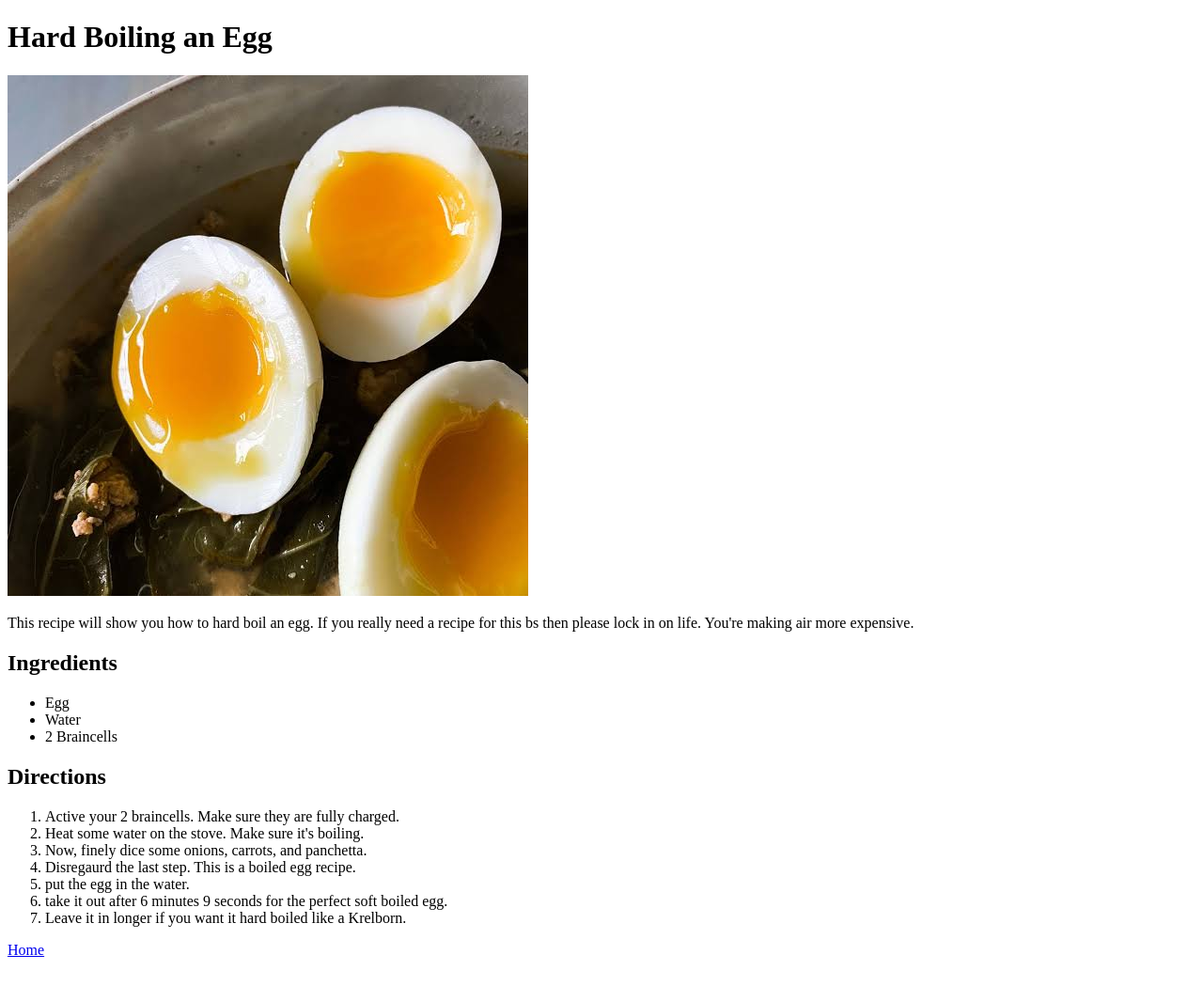
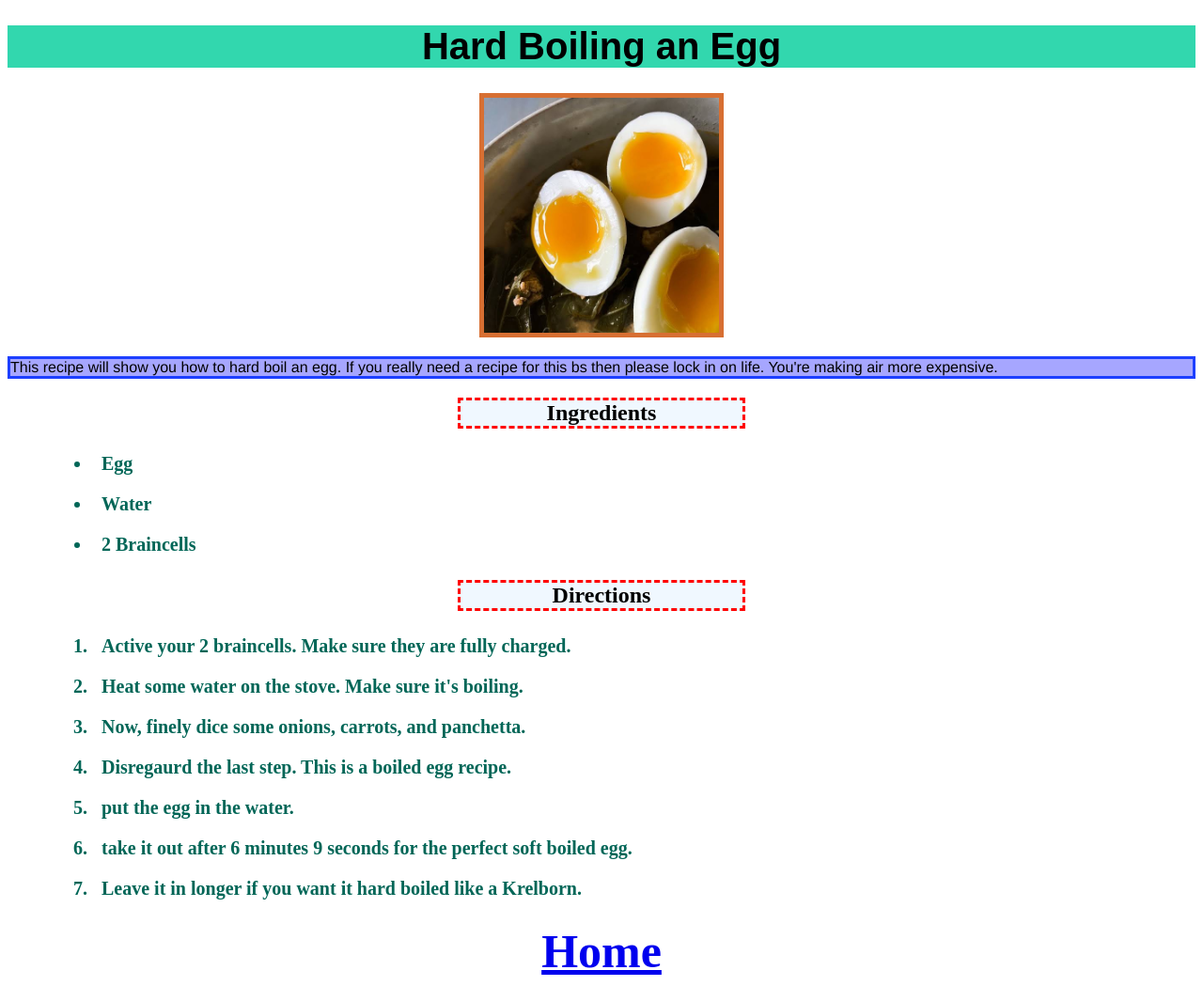
Before and after one commit to Maxwell-Bu/odin-recipe, a plain HTML site: page recipes/boiledegg.html in a window 1280 px wide. Shown: the whole page at 94% size. Before the commit the page ends 1028 px from the top, so only its background shows below. Drawn offline with Linux system fonts and the light colour scheme.

Commit message:
Added CSS to all pages

```diff
--- a/recipes/boiledegg.html
+++ b/recipes/boiledegg.html
@@ -4,6 +4,7 @@
     <head>
         <meta charset="UTF-8">
         <title>Hard Boiled Egg</title>
+        <link rel="stylesheet" href="../style.css">
     </head>
 
     <body>
@@ -26,6 +27,6 @@
             <li>take it out after 6 minutes 9 seconds for the perfect soft boiled egg.</li>
             <li>Leave it in longer if you want it hard boiled like a Krelborn.</li>
         </ol>
-        <a href="../index.html">Home</a>
+        <a id="home" href="../index.html">Home</a>
     </body>
 </html>
--- /dev/null
+++ b/style.css
@@ -0,0 +1,52 @@
+h1 {
+    text-align: center;
+    font-size: 40px;
+    background-color: rgb(50, 215, 174);
+    color: black;
+    font-family: Arial, Helvetica, sans-serif;
+}
+
+img {
+    display: block;
+    border: 5px solid rgb(215, 111, 50);
+    width: 250px;
+    margin: 0 auto;
+}
+
+p {
+    background-color: rgb(166, 166, 255);
+    border: 3px solid rgb(29, 63, 255);
+    color: black;
+
+    margin: 20px 0;
+    font-family: Helvetica, sans-serif;
+
+}
+
+h2 {
+    text-align: center;
+    border: 3px dashed red;
+    background-color: aliceblue;
+
+    width: 300px;
+    margin: 0 auto;
+    font-family: "Times New Roman", "Comic Sans", serif;
+}
+
+
+li {
+    font-weight: 600;
+    color: rgb(0, 102, 87);
+    font-size: 20px;
+    padding: 10px;
+    margin-left: 50px;
+}
+
+#home {
+    display: block;
+    font-size: 50px;
+    font-weight: 700;
+    text-align: center;
+    margin: 0 auto;
+
+}
```
Also changed, not shown: index.html (+1 -0 lines), recipes/sushi.html (+2 -1 lines), recipes/tempura.html (+2 -1 lines).
